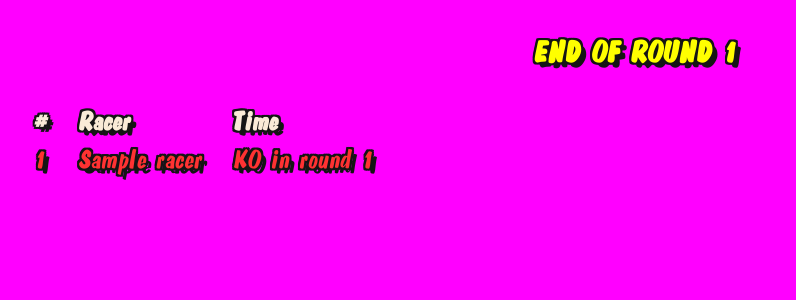
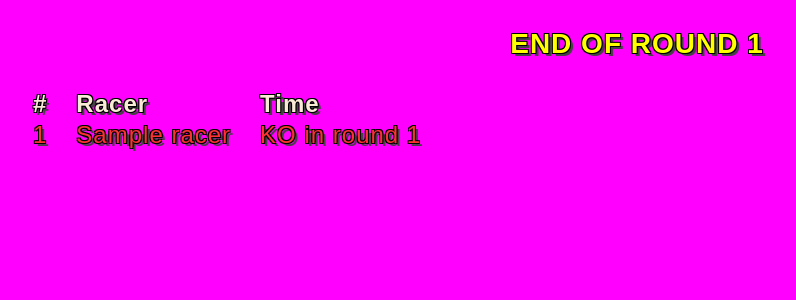
Before and after one commit to virusereturns/kotracker, a Django app: page /view_round/1/1/ in a window 1280 px wide. Shown: the top 300 px of the page, without its empty margins (3-799 px from the left). Run offline with Django 3.2, Linux system fonts and the light colour scheme; tables that the repository leaves empty hold one stand-in row (values such as "Sample post").

Commit message:
more font improvements

```diff
--- a/kotracker/static/css/styles.css
+++ b/kotracker/static/css/styles.css
@@ -7,8 +7,9 @@
 body {
     letter-spacing: 1px;
     background-color: #FF00FF;
-    font-family: "Tecmo";
+    font-family: "Arial";
     color: antiquewhite;
+    /*
     text-shadow:
       5px  5px #151515,
       2px  2px #151515,
@@ -19,42 +20,49 @@ body {
       -2px  2px #151515,
       -2px  0px #151515,
       -2px -2px #151515;
+    */
+    text-shadow:
+      -1px -1px 0 #000,
+      1px -1px 0 #000,
+      -1px 1px 0 #000,
+      1px 1px 0 #000,
+      3px 3px 0 #444;
 }
 table{
   border-collapse: separate;
   border-spacing: 0 1px;
 }
 h3 {
-  font-size: 30px;
+  font-size: 28px;
   text-align: center;
   color: yellow;
 }
 th {
-  font-size: 26px;
+  font-size: 24px;
   text-align: left;
-  padding-left: 30px;
+  padding-left: 28px;
 }
 td {
   vertical-align: center !important;
   text-align: left;
-  padding-left: 30px;
+  padding-left: 28px;
 }
 tr {
-  font-size: 26px;
+  font-size: 24px;
 }
 .first {
   color: #D4AF37;
-  font-size: 30px;
+  font-size: 28px;
 }
 .second {
   color: #C0C0C0;
-  font-size: 28px;
+  font-size: 26px;
 }
 .third {
   color: #CD7F32;
-  font-size: 26px;
+  font-size: 24px;
 }
 .dropped {
   color: rgb(255, 50, 50);
-  font-size: 26px;
+  font-size: 24px;
 }
```
